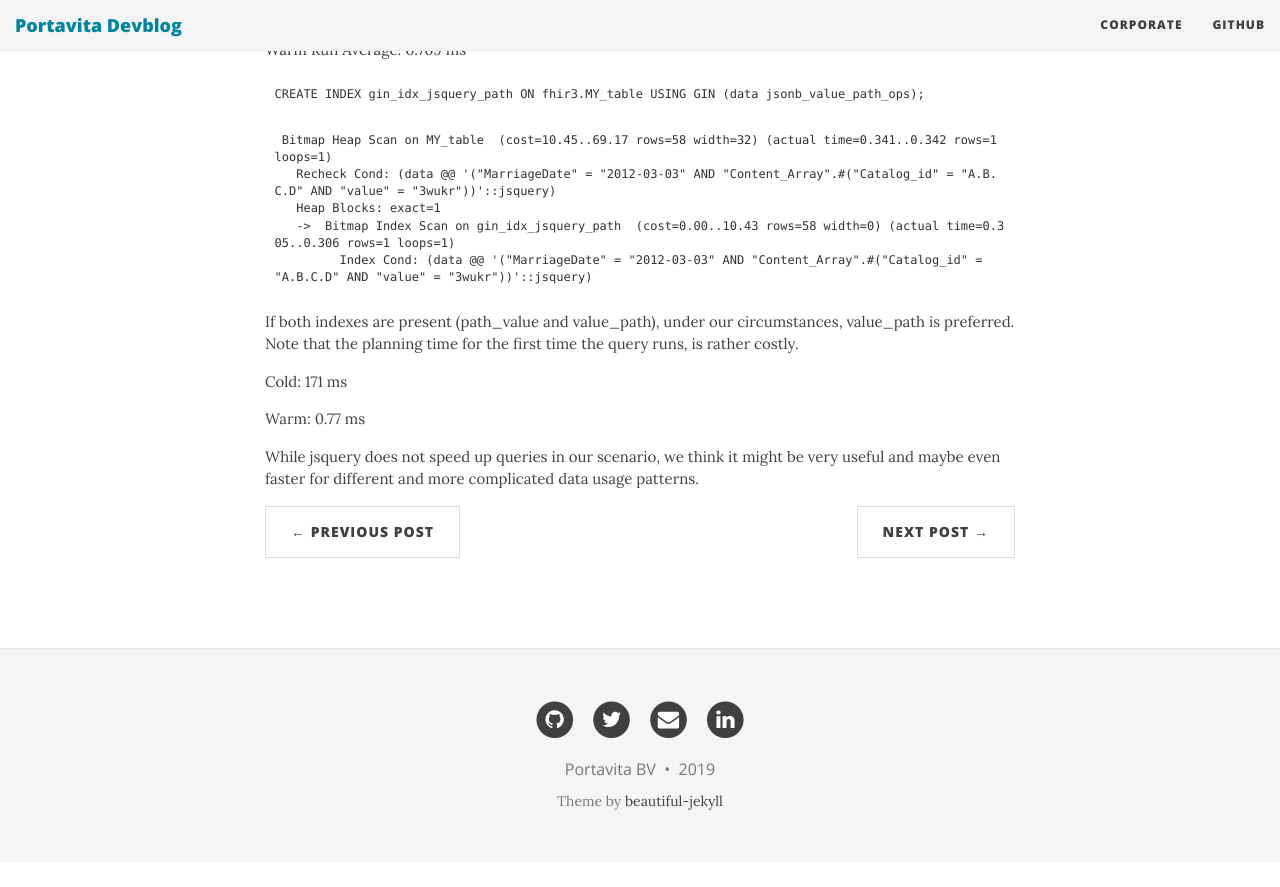
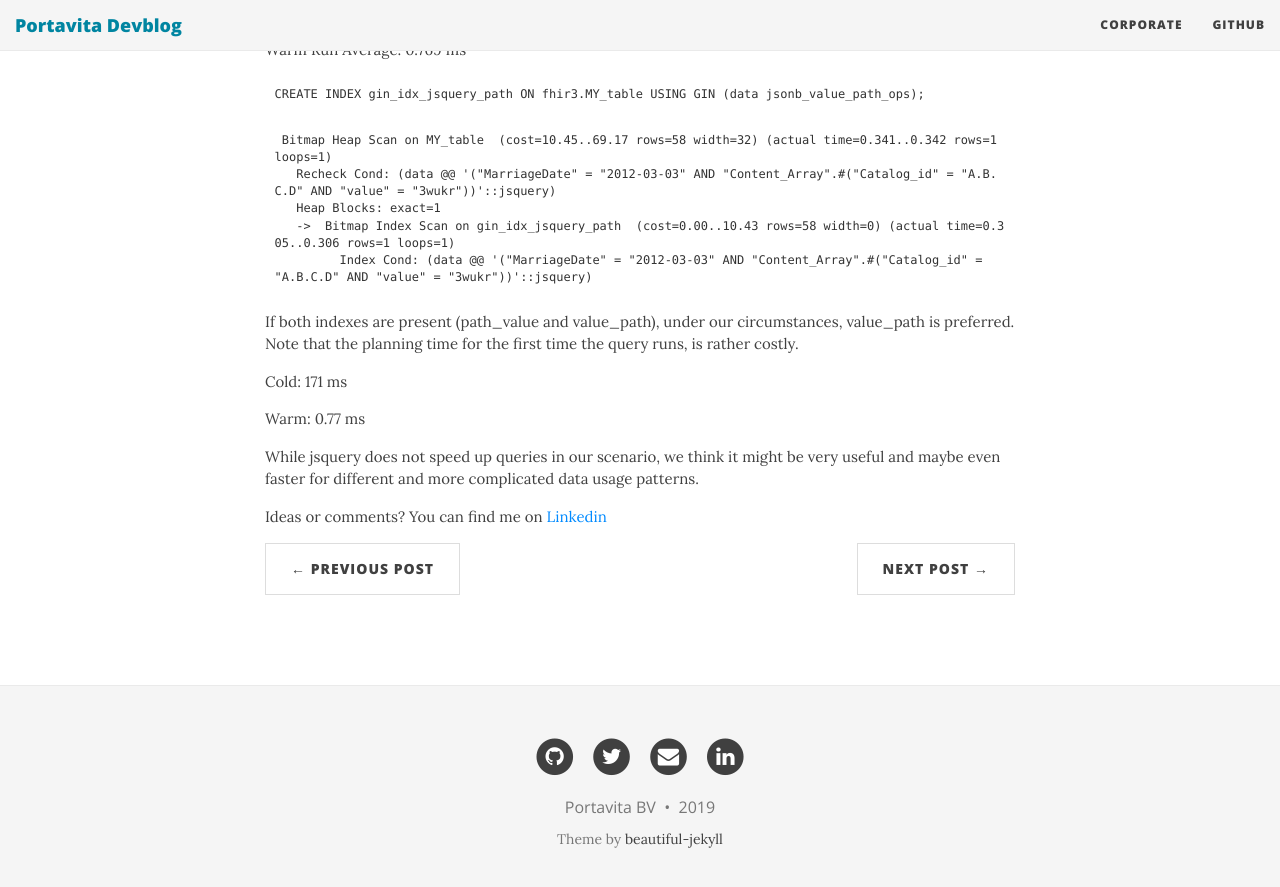
Before and after one commit to Portavita/portavita.github.io, a Jekyll site: the page built from _posts/2018-10-31-blog_A_JSON_use_case_comparison_between_PostgreSQL_and_MongoDB.markdown, in a window 1280 px wide and 900 px high, scrolled down 16267 px. Shown: the top 887 px of the window. Built offline with Jekyll 4.4.1, drawn with Linux system fonts in a browser that asks for light colours; nearby versions of some CDN libraries; before the commit the page ends 17129 px from its top, so only the background shows below that.

Commit message:
Update 2018-10-31-blog_A_JSON_use_case_comparison_between_PostgreSQL_and_MongoDB.markdown

```diff
--- a/_posts/2018-10-31-blog_A_JSON_use_case_comparison_between_PostgreSQL_and_MongoDB.markdown
+++ b/_posts/2018-10-31-blog_A_JSON_use_case_comparison_between_PostgreSQL_and_MongoDB.markdown
@@ -798,6 +798,7 @@ Warm: 0.77 ms
 While jsquery does not speed up queries in our scenario, we think it might be very useful and maybe even faster for different and more complicated data usage patterns.
 
 
+Ideas or comments? You can find me on  [Linkedin](https://www.linkedin.com/in/fabiopardi/)
 
 
 
```
